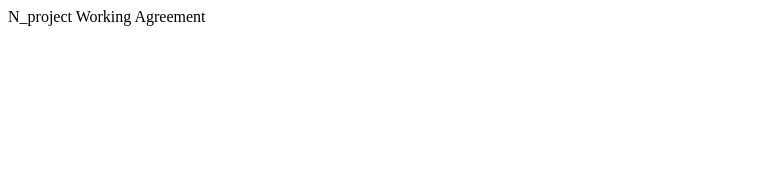
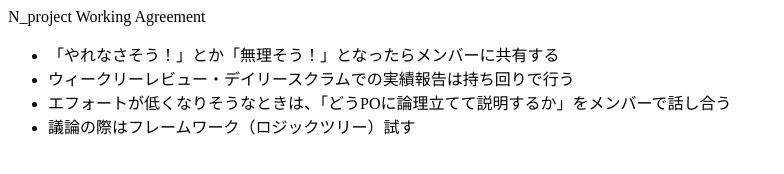
Before and after one commit to gugu-and-company/working-agreement, a plain HTML site: page index.html in a window 1280 px wide. Shown: the whole page, without its empty margins (0-784 px from the left). Drawn offline with Linux system fonts and the light colour scheme.

Commit message:
最初のワーキングアグリーメントです

```diff
--- a/index.html
+++ b/index.html
@@ -7,5 +7,11 @@
 </head>
 <body>
     N_project Working Agreement
+    <ul>
+        <li>「やれなさそう！」とか「無理そう！」となったらメンバーに共有する</li>
+        <li>ウィークリーレビュー・デイリースクラムでの実績報告は持ち回りで行う</li>
+        <li>エフォートが低くなりそうなときは、「どうPOに論理立てて説明するか」をメンバーで話し合う</li>
+        <li>議論の際はフレームワーク（ロジックツリー）試す</li>
+    </ul>
 </body>
 </html>
```
